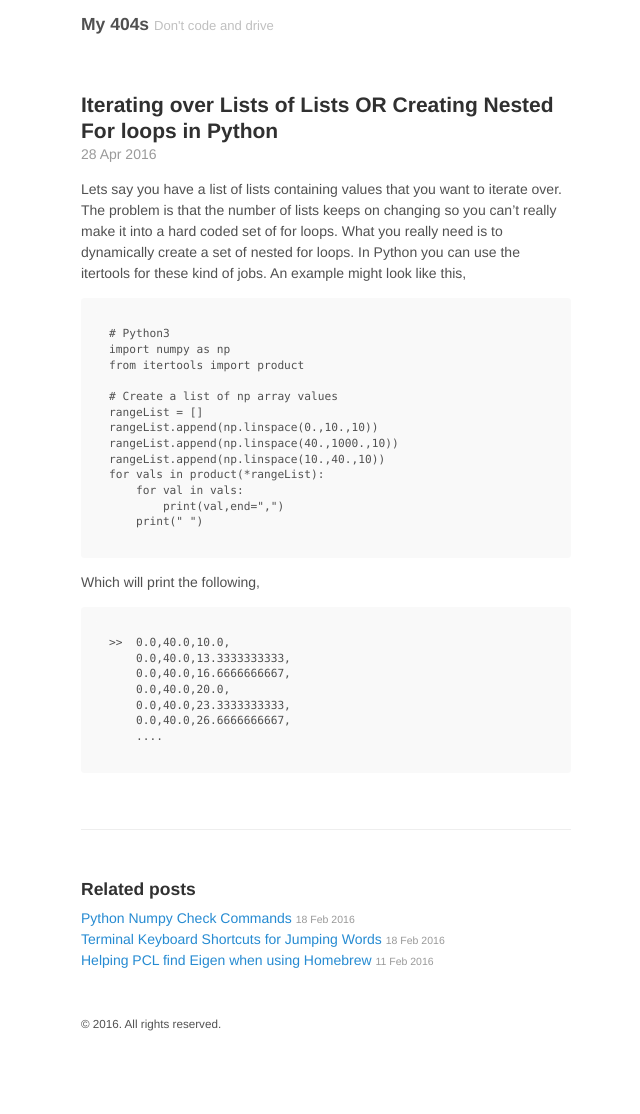
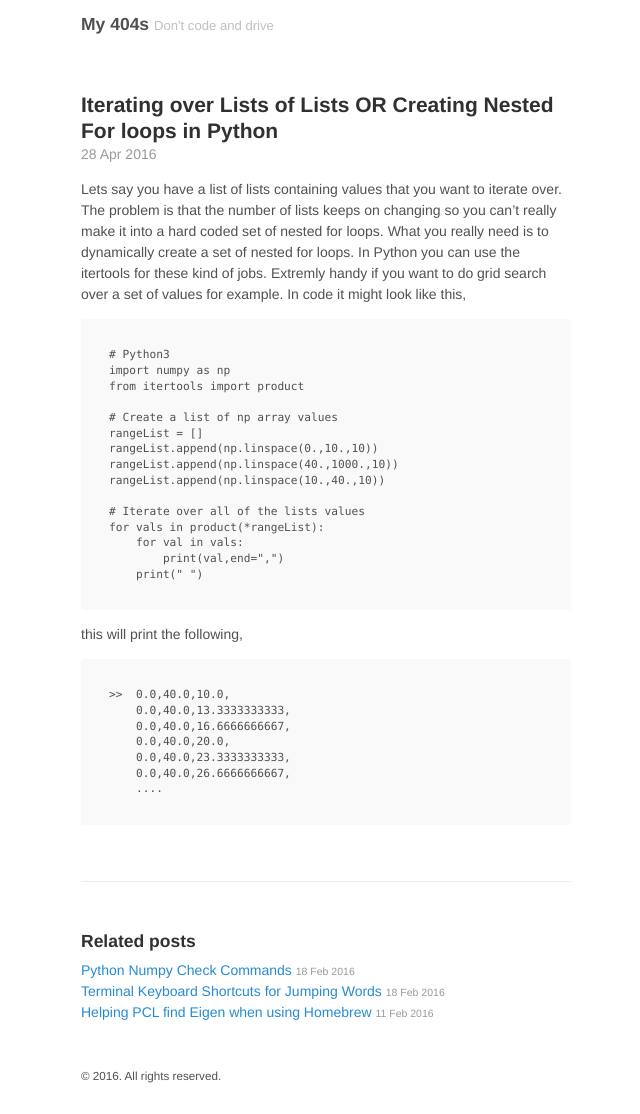
Before and after one commit to MartinHjelm/MartinHjelm.github.io, a Jekyll site: the page built from _posts/2016-04-28-Iterating-Over-Lists-of-Lists-OR-Creating-Nested-For-Loops.md, in a window 1280 px wide. Shown: the whole page, without its empty margins (314-954 px from the left). Built offline with Jekyll 4.4.1, drawn with Linux system fonts in a browser that asks for light colours; before the commit the page ends 1062 px from its top, so only the background shows below that.

Commit message:
Some spelling and grammar

```diff
--- a/_posts/2016-04-28-Iterating-Over-Lists-of-Lists-OR-Creating-Nested-For-Loops.md
+++ b/_posts/2016-04-28-Iterating-Over-Lists-of-Lists-OR-Creating-Nested-For-Loops.md
@@ -2,7 +2,7 @@
 layout: post
 title: Iterating over Lists of Lists OR Creating Nested For loops in Python
 ---
-Lets say you have a list of lists containing values that you want to iterate over. The problem is that the number of lists keeps on changing so you can't really make it into a hard coded set of for loops. What you really need is to dynamically create a set of nested for loops. In Python you can use the itertools for these kind of jobs. An example might look like this,
+Lets say you have a list of lists containing values that you want to iterate over. The problem is that the number of lists keeps on changing so you can't really make it into a hard coded set of nested for loops. What you really need is to dynamically create a set of nested for loops. In Python you can use the itertools for these kind of jobs. Extremly handy if you want to do grid search over a set of values for example. In code it might look like this,
 
     # Python3
     import numpy as np
@@ -13,12 +13,14 @@ Lets say you have a list of lists containing values that you want to iterate ove
     rangeList.append(np.linspace(0.,10.,10))
     rangeList.append(np.linspace(40.,1000.,10))
     rangeList.append(np.linspace(10.,40.,10))
+
+    # Iterate over all of the lists values
     for vals in product(*rangeList):
         for val in vals:
             print(val,end=",")
         print(" ")
 
-Which will print the following,
+this will print the following,
 
     >>  0.0,40.0,10.0,
         0.0,40.0,13.3333333333,
```
